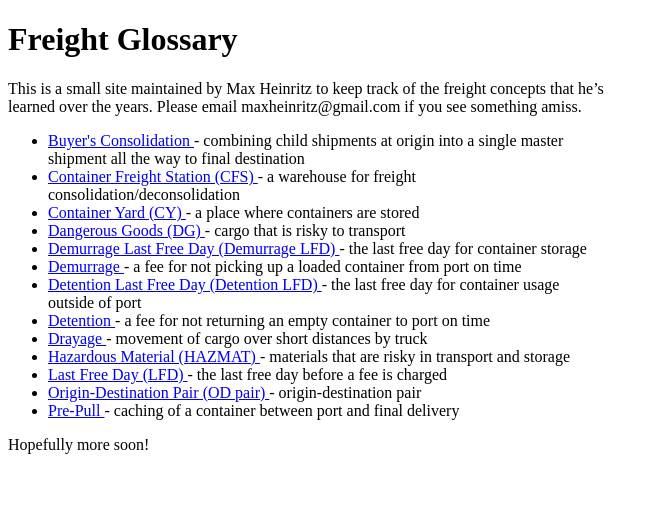
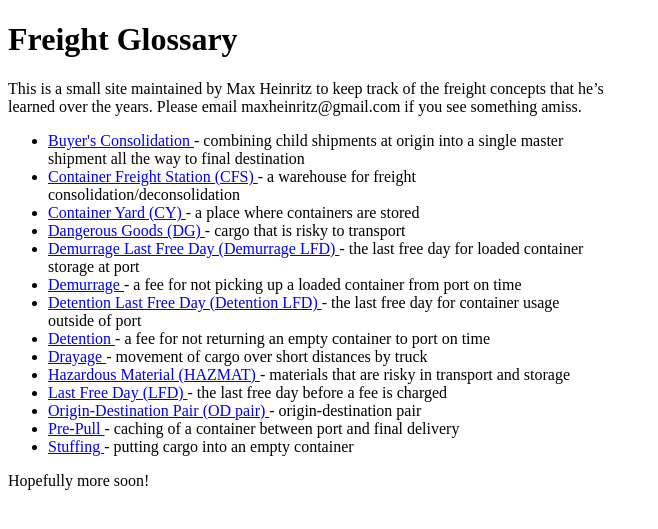
Before and after one commit to maxh/freight-glossary, a Jekyll site: the page built from index.md, in a window 1280 px wide. Shown: the top 529 px of the page, without its empty margins (0-658 px from the left). Built offline with Jekyll 4.4.1, drawn with Linux system fonts in a browser that asks for light colours.

Commit message:
add stuffing

```diff
--- a/_terms/demurrage-last-free-day.md
+++ b/_terms/demurrage-last-free-day.md
@@ -2,7 +2,7 @@
 title: Demurrage Last Free Day
 alias: Demurrage LFD
 layout: term
-preview: the last free day for container storage
+preview: the last free day for loaded container storage at port
 links:
   - https://www.shippabo.com/logistics-knowledge/what-is-a-last-free-day
 ---
```
Also changed, not shown: _terms/stuffing.md (added, +9 -0 lines).
